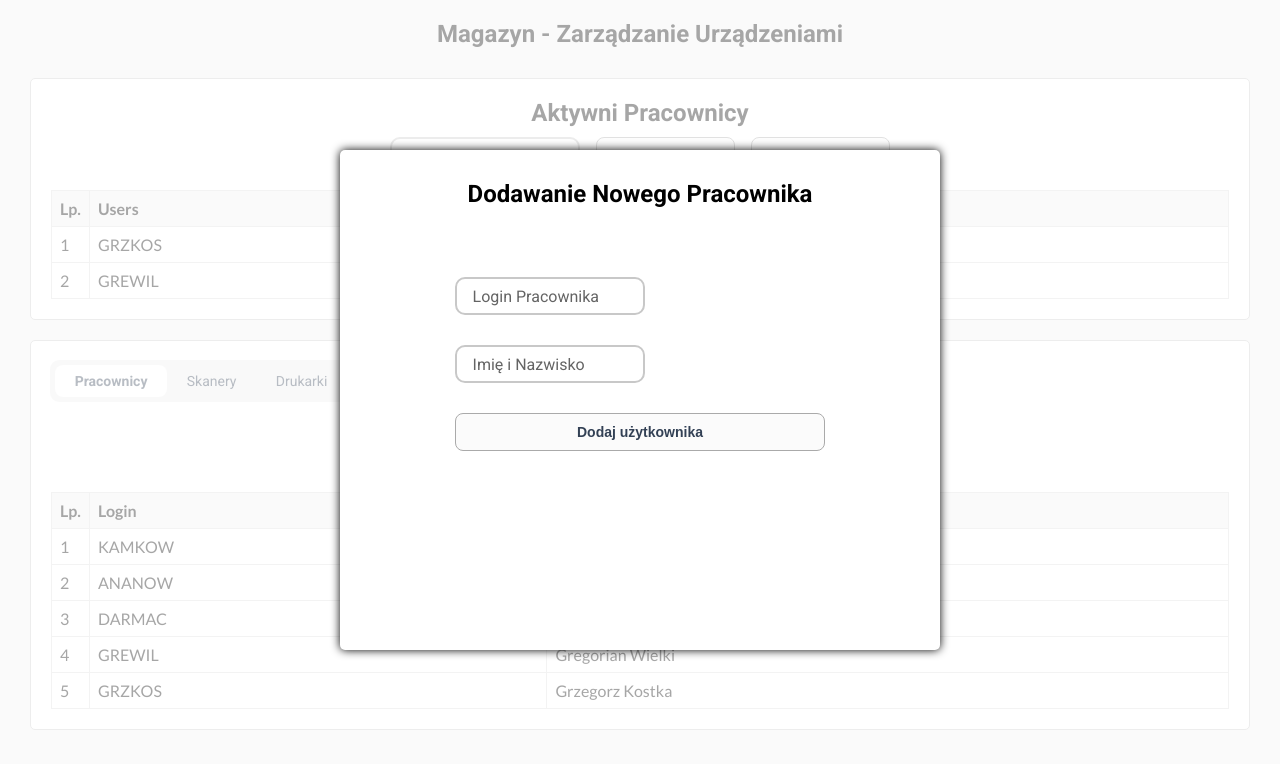
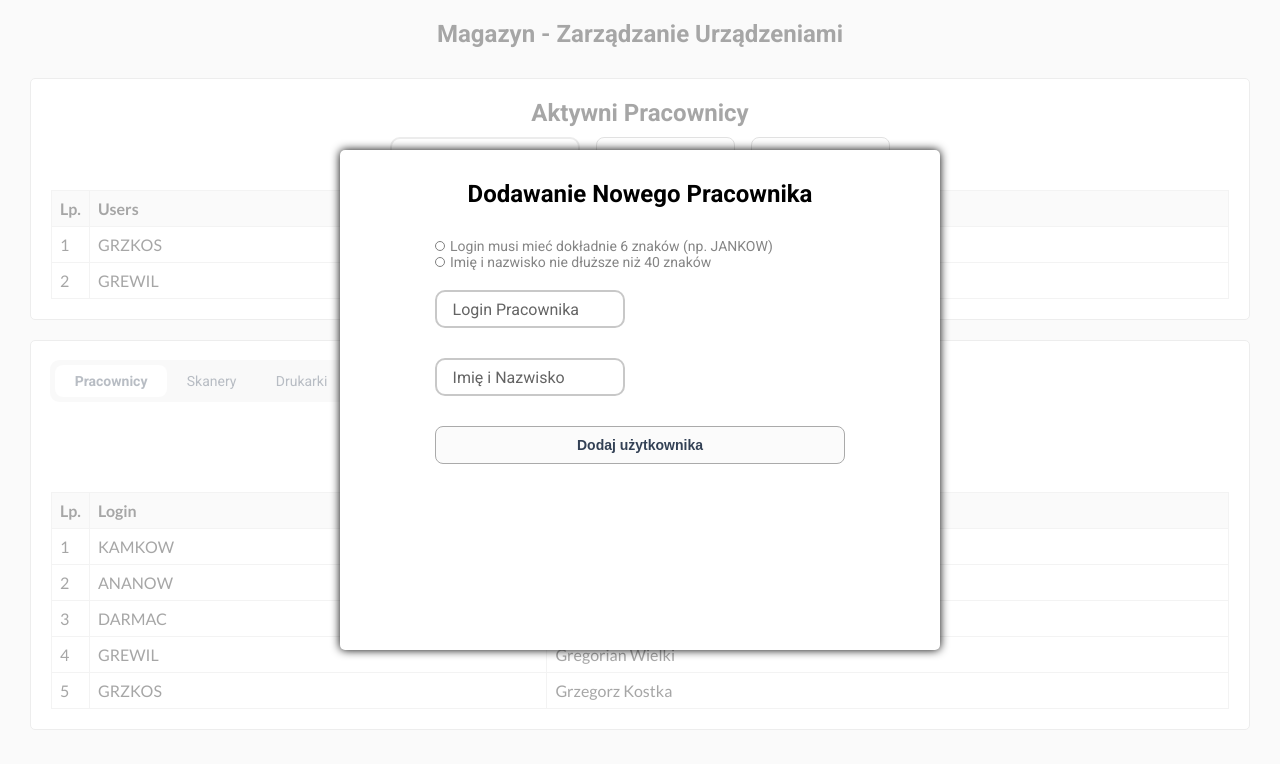
Before and after one commit to ErykFryderyk/equipment-management, a Vue app: page / in a window 1280 px wide. Both pictures are taken after a click on the button "Dodaj pracownika". Shown: the top 764 px of the page. Built offline with nearby package versions, Linux system fonts and the light colour scheme.

Commit message:
added success and error alert

```diff
--- a/src/components/addNewUser.vue
+++ b/src/components/addNewUser.vue
@@ -3,16 +3,28 @@
     <!-- DODAWANIE NOWEGO UŻYTKOWNIKA -->
     <h2>Dodawanie Nowego Pracownika</h2>
     <form @submit.prevent="addUser">
-      <span v-if="!loginValid" style="color: red;">Login musi mieć dokładnie 6 znaków. (JANKOW)</span><br>
-      <span v-if="!nameValid" style="color: red;">Imię i nazwisko nie mogą być dłuższe niż 40 znaków.</span>
-
+      <div style="display: flex; align-items: center;">
+        <span
+          class="correct"
+          :class="{ 'correct--active': loginValid }"
+          >
+        </span>
+        <p class="valid-text">Login musi mieć dokładnie 6 znaków (np. JANKOW)</p>
+      </div>
+      <div style="display: flex; align-items: center;">
+        <span
+          class="correct"
+          :class="{ 'correct--active': nameValid }"
+          >
+        </span>
+        <p class="valid-text">Imię i nazwisko nie dłuższe niż 40 znaków</p>
+      </div>
       <div class="search" style="margin-top: 20px">
-        <input type="text" maxlength="6" v-model="newUser.login" required="" autocomplete="off">
+        <input type="text" maxlength="6" v-model="newUser.login" required="">
         <label>Login Pracownika</label>
       </div>
-
       <div class="search">
-        <input type="text" maxlength="40" v-model="newUser.name" required="" autocomplete="off">
+        <input type="text" maxlength="40" v-model="newUser.name" required="">
         <label>Imię i Nazwisko</label>
       </div>
       <button type="submit">Dodaj użytkownika</button>
@@ -25,12 +37,14 @@ export default {
   name: 'AddNewUser',
   data() {
     return {
+      errorText: 'Źle wypełnione pola w formularzu!',
+      successText: 'Nowy uzytkownik został dodany! ;)',
       newUser: {
         login: '',
         name: '',
       },
-      loginValid: true,
-      nameValid: true,
+      loginValid: false,
+      nameValid: false,
     };
   },
   watch: {
@@ -48,11 +62,11 @@ export default {
         this.newUser.login = this.newUser.login.toUpperCase();
         // Emisja zdarzenia, przekazujemy newUser do komponentu rodzica
         this.$emit('updateData', this.newUser);
+        this.$emit('successAlertEvent', this.successText)
         this.newUser.login = '';
         this.newUser.name = '';
-        alert('Uzytkoniwk dodany!');
       } else {
-        alert('Źle wypełnione dane w formularzu!');
+        this.$emit('alertEvent', this.errorText);
       }
     },
   },
@@ -61,7 +75,7 @@ export default {
 
 <style lang="scss" scoped>
 form {
-  padding: 20px 100px;
+  padding: 20px 80px;
   display: flex;
   justify-content: center;
   align-items: space-between;
@@ -76,4 +90,49 @@ input {
   color: red;
   font-size: 12px;
 }
+
+.valid-text{
+  color: #858585;
+  font-size: 14px;
+}
+
+.correct{
+  width: 10px;
+  height: 10px;
+  margin-right: 5px;
+  border-radius: 50px;
+  border: 1px solid gray;
+  background-color: transparent;
+  transition: background-color .3s ease-in-out, border .3s ease-in-out;
+
+  &--active{
+    position: relative;
+    border: 1px solid gray;
+    background-color: #63bd63;
+
+    &::after{
+      position: absolute;
+      content: '';
+      width: 10px;
+      height: 10px;
+      border: 1px solid green;
+      border-radius: 50px;
+      background-color: transparent;
+      transform: translate(-50%, -50%);
+      left: 50%;
+      top:50%;
+      animation: dissolve 0.4s ease forwards;
+    }
+  }
+
+  @keyframes dissolve {
+    0% {
+      opacity: 100%;
+    }
+    100% {
+      opacity: 0;
+      transform: translate(-50%, -50%) scale(3);
+    }
+  }
+}
 </style>
```
